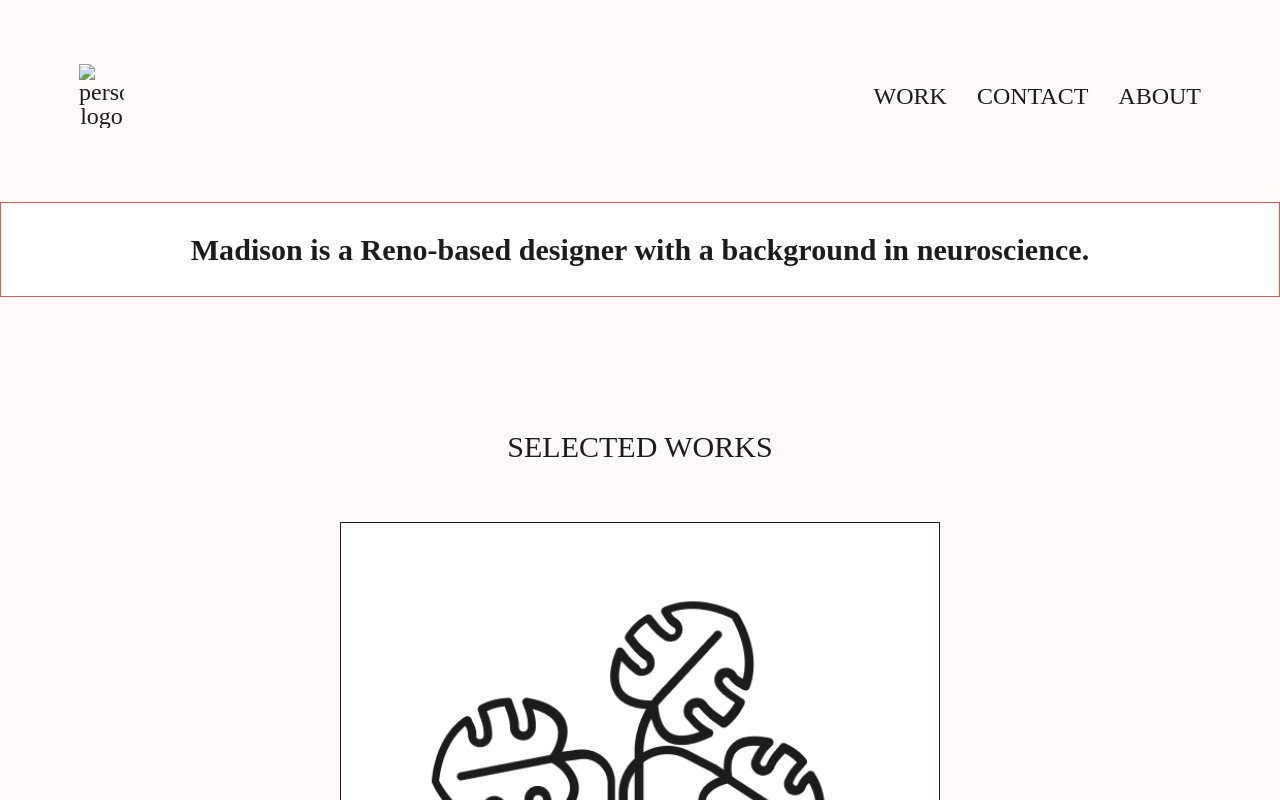
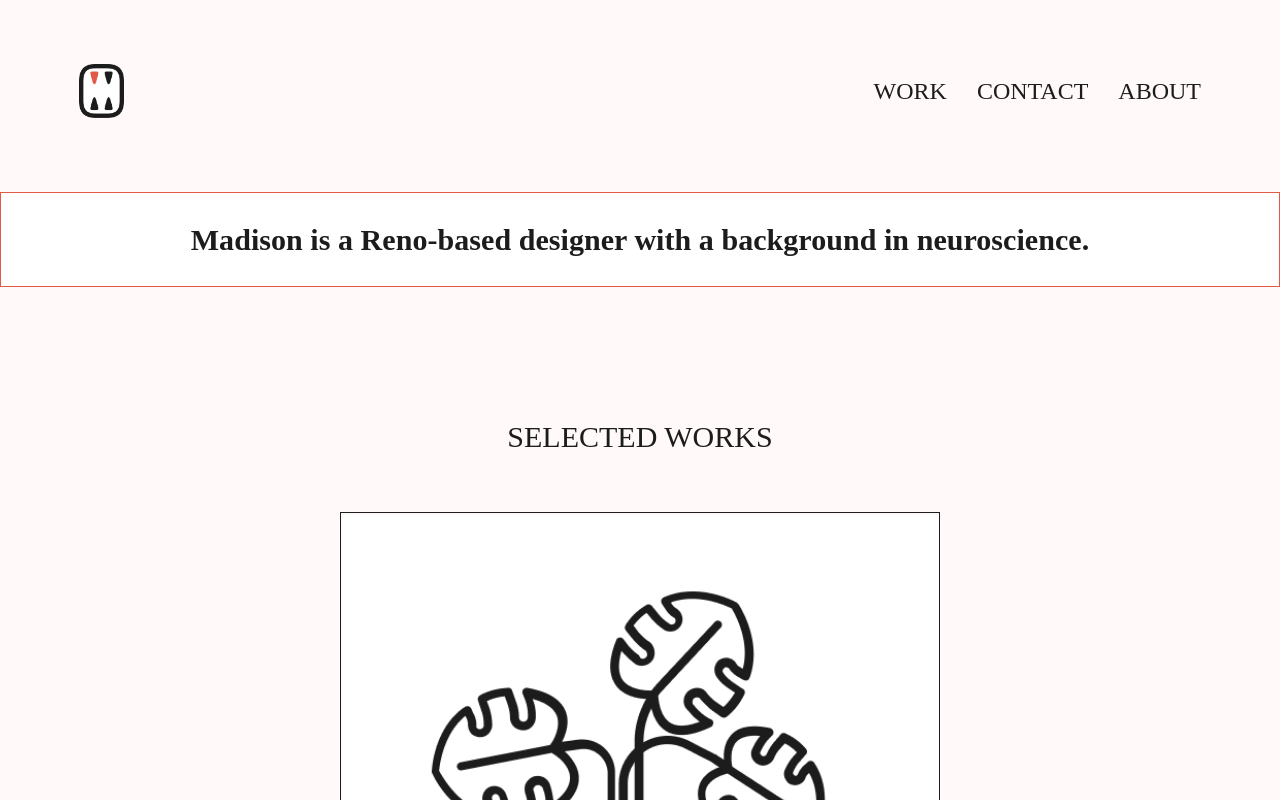
Before and after one commit to whinesap/whinesap.github.io, a plain HTML site: page index.html in a window 1280 px wide. Drawn offline with Linux system fonts and the light colour scheme.

Commit message:
broken pics

```diff
--- a/index.html
+++ b/index.html
@@ -14,7 +14,7 @@
         <!-- navigation bar -->
         <nav>
           <a href="index.html">
-             <img src="images/logo.png" alt="personal logo" class="logo">
+             <img src="images/madlogo.png" alt="personal logo" class="logo">
              </a>
 
     <ul>
```
